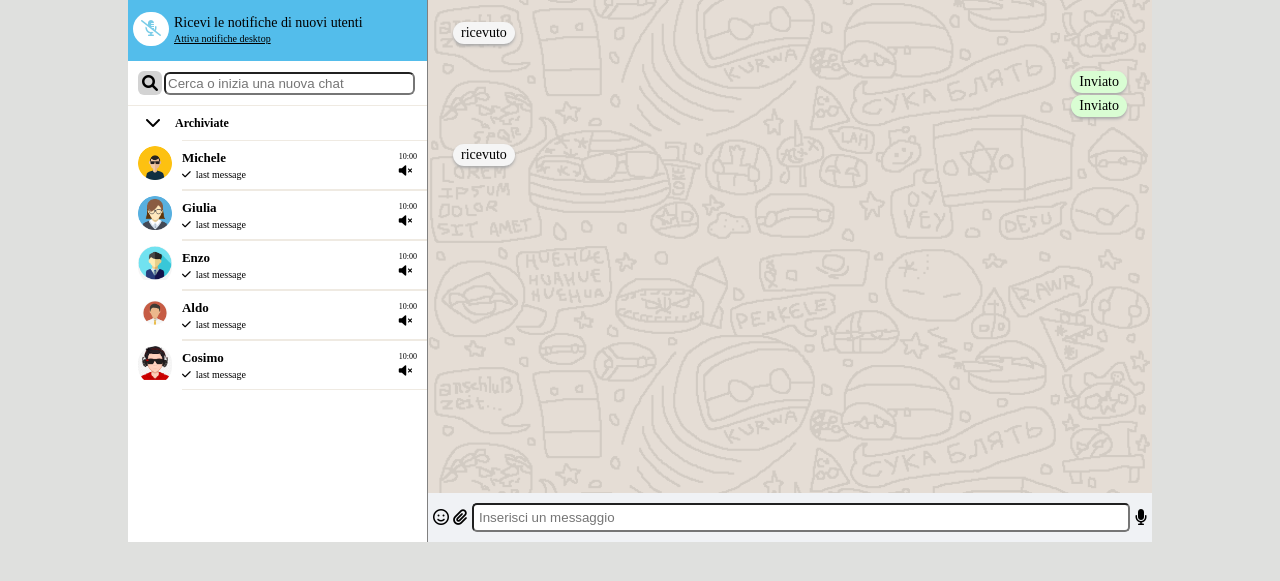
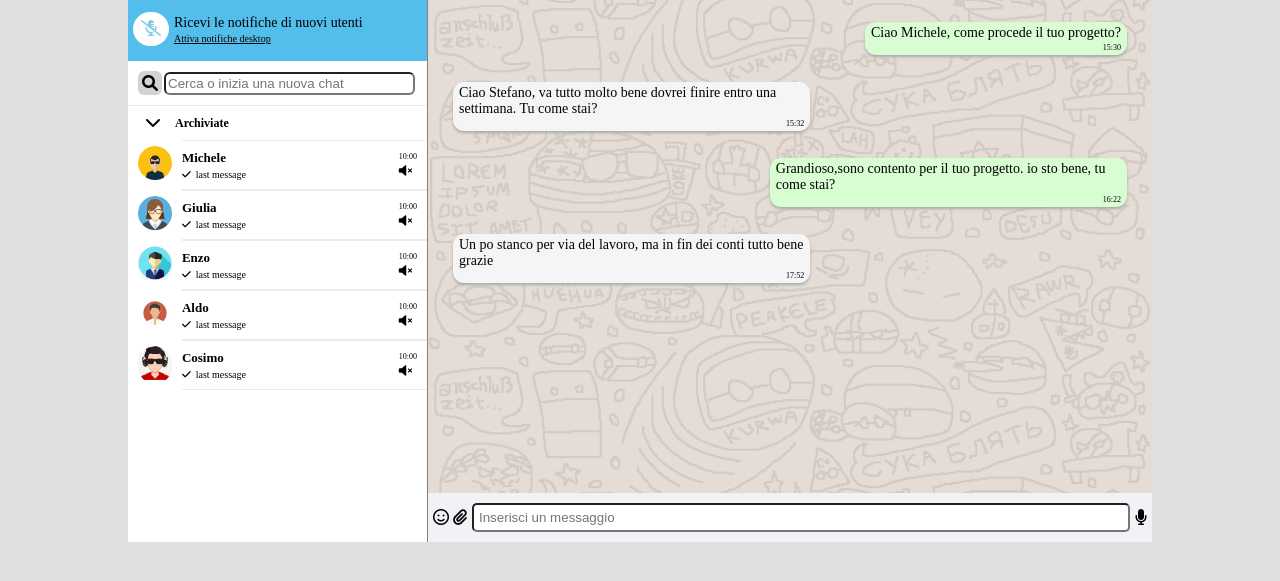
Before and after one commit to stefanom13/js-html-css-boolzap, a plain HTML site: page index.html in a window 1280 px wide. Shown: the part 103-684 px from the top of the page. Drawn offline with nearby package versions, Linux system fonts and the light colour scheme.

Commit message:
collegamento orario e chat utente

```diff
--- a/css/style.css
+++ b/css/style.css
@@ -237,14 +237,23 @@ img {
   background-position: center;
 }
 .mess{
-  padding: 3px 8px;
+  padding: 3px 6px;
   border-radius: 11px;
   box-shadow: 0 2px 3px #aaa;
   font-size:14px;
   font-weight: 500;
-  max-width:70%;
+  max-width: 53%;
   display: flex;
-  text-align: center;
+  flex-direction: column;
+
+
+}
+
+.elementDate{
+  padding-top: 2px;
+  font-size:8px;
+  text-align: end;
+
 }
 .sent {
   background-color: #D9FDD3;
--- a/index.html
+++ b/index.html
@@ -118,18 +118,11 @@
                         <!-- chat -->
                         <div class="sidecontent sidecontentChat">
                             <div class="messagesChat">
-                                <div class="mess received">
-                                    ricevuto
+                                <div v-for="element in activeContact.messages" class="mess" :class="element.status">
+                                    {{element.message}}
+                                    <span class="elementDate">{{ getHours (element.date) }}</span>
                                 </div>
-                                <div class=" mess sent">
-                                    Inviato
-                                </div>
-                                <div class="mess sent">
-                                    Inviato
-                                </div>
-                                <div class="mess received">
-                                    ricevuto
-                                </div>
+
                             </div>
 
                             <div class="inputMessage">
--- a/js/app.js
+++ b/js/app.js
@@ -140,7 +140,11 @@ const app = new Vue({
         selectContact: function(user) {
             this.activeContact = user;
             console.log(this.activeContact);
-        }
+        },
+        getHours: function(date) {
+            const ora = date.split(' ')[1];
+            return ora.substring(0, 5);
+        },
     },
     created(){
         this.selectContact(this.contacts[0] )
```
